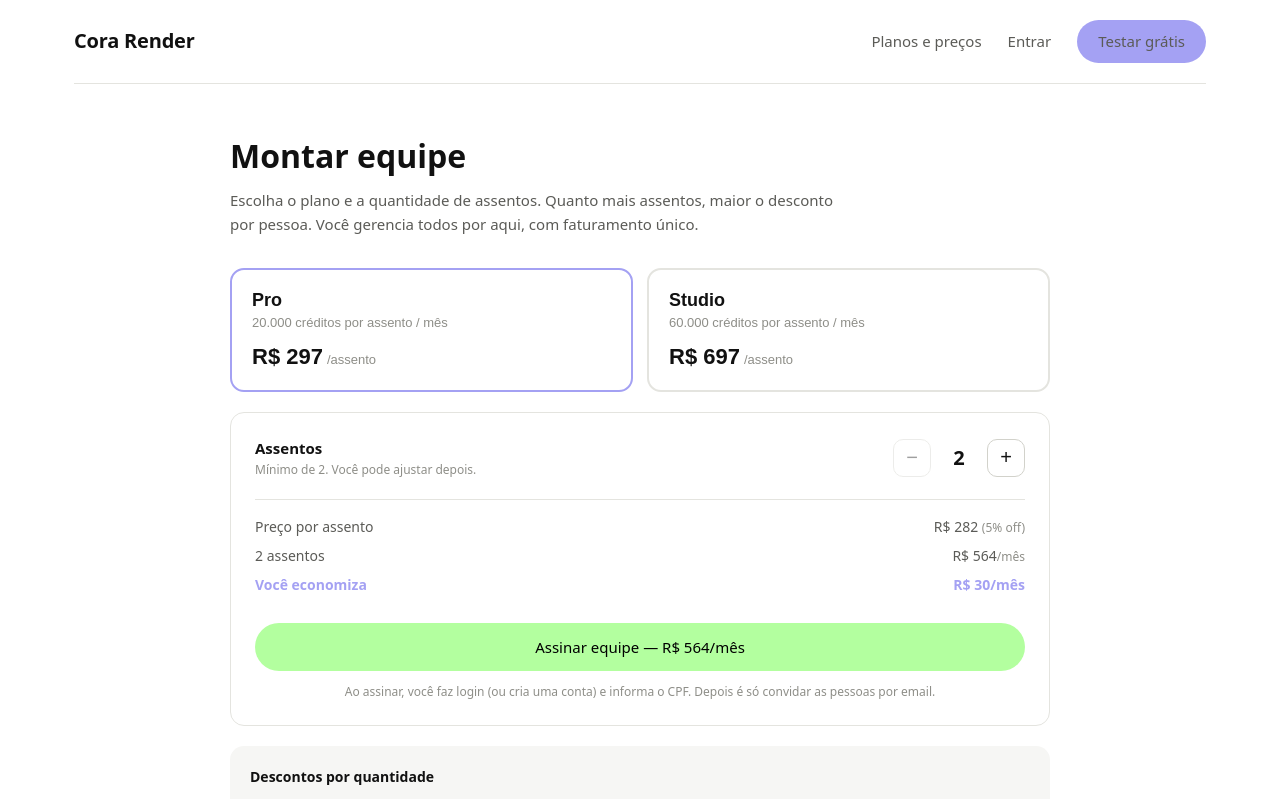
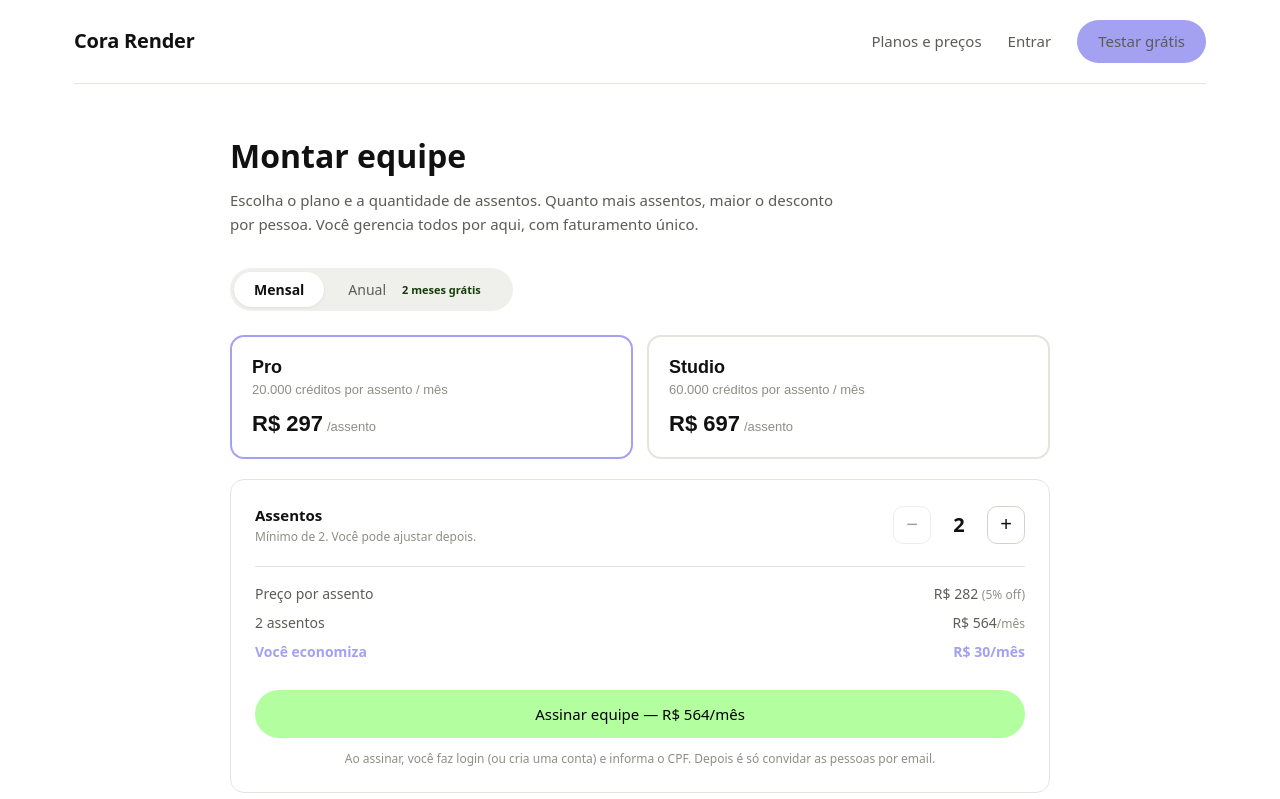
Before and after one commit to contato9barra7-cmd/cora-site, a Next.js app: page /teams in a window 1280 px wide. Shown: the top 799 px of the page. Built offline with nearby package versions, Linux system fonts and the light colour scheme.

Commit message:
Add files via upload

```diff
--- a/app/globals.css
+++ b/app/globals.css
@@ -910,3 +910,9 @@ table.custo thead td { font-weight: 600; color: var(--ink3) !important; font-siz
 .admin-export-grupo { font-size: 11px; text-transform: uppercase; letter-spacing: .04em; color: var(--ink3); padding: 8px 10px 4px; }
 .admin-export-item { display: block; width: 100%; text-align: left; background: none; border: none; padding: 9px 10px; border-radius: 8px; font-size: 13px; color: var(--ink); cursor: pointer; font-family: inherit; }
 .admin-export-item:hover { background: var(--wash2); }
+
+/* Toggle mensal/anual do Teams */
+.tm-toggle { display: inline-flex; gap: 4px; background: var(--wash2); border-radius: 100px; padding: 4px; margin-bottom: 24px; }
+.tm-toggle-op { border: none; background: none; padding: 8px 20px; border-radius: 100px; font-size: 14px; color: var(--ink2); cursor: pointer; font-family: inherit; display: flex; align-items: center; gap: 8px; }
+.tm-toggle-op.ativo { background: var(--paper); color: var(--ink); font-weight: 600; box-shadow: 0 1px 3px rgba(0,0,0,.08); }
+.tm-toggle-tag { font-size: 11px; background: var(--accent); color: #143d0a; padding: 2px 8px; border-radius: 100px; font-weight: 600; }
--- a/app/teams/page.js
+++ b/app/teams/page.js
@@ -12,6 +12,7 @@ export default function Teams() {
   const router = useRouter();
   const [plano, setPlano] = useState('pro');
   const [assentos, setAssentos] = useState(2);
+  const [ciclo, setCiclo] = useState('mensal'); // mensal | anual
   const [erro, setErro] = useState('');
   const [modalCpf, setModalCpf] = useState(false);
   const [cpf, setCpf] = useState('');
@@ -25,6 +26,7 @@ export default function Teams() {
     if (pend && logada) {
       setPlano(pend.plano === 'studio' ? 'studio' : 'pro');
       setAssentos(Math.max(2, Math.min(100, pend.assentos || 2)));
+      if (pend.ciclo) setCiclo(pend.ciclo === 'anual' ? 'anual' : 'mensal');
       limparEquipePendente();
       // retoma o checkout (vai pedir CPF se precisar, ou abrir o pagamento)
       const guia = null;
@@ -33,7 +35,7 @@ export default function Teams() {
     // eslint-disable-next-line react-hooks/exhaustive-deps
   }, []);
 
-  const calc = calcularTeams(plano, assentos);
+  const calc = calcularTeams(plano, assentos, ciclo);
 
   function mudarAssentos(delta) {
     setAssentos((a) => Math.max(2, Math.min(100, a + delta)));
@@ -47,7 +49,7 @@ export default function Teams() {
   async function assinar(guia) {
     setErro('');
     try {
-      await iniciarCheckoutEquipe(plano, assentos, guia);
+      await iniciarCheckoutEquipe(plano, assentos, guia, ciclo);
     } catch (e) {
       if (e.precisaCpf) { setModalCpf(true); return; }
       if (e.jaTemEquipe) { setErro('Você já tem uma equipe ativa. Veja na página da sua equipe.'); return; }
@@ -91,6 +93,13 @@ export default function Teams() {
             Você gerencia todos por aqui, com faturamento único.
           </p>
 
+          <div className="tm-toggle">
+            <button className={'tm-toggle-op' + (ciclo === 'mensal' ? ' ativo' : '')} onClick={() => setCiclo('mensal')}>Mensal</button>
+            <button className={'tm-toggle-op' + (ciclo === 'anual' ? ' ativo' : '')} onClick={() => setCiclo('anual')}>
+              Anual <span className="tm-toggle-tag">2 meses grátis</span>
+            </button>
+          </div>
+
           <div className="tm-planos">
             <button
               className={'tm-plano' + (plano === 'pro' ? ' ativo' : '')}
@@ -98,7 +107,7 @@ export default function Teams() {
             >
               <div className="tm-plano-nome">Pro</div>
               <div className="tm-plano-desc">20.000 créditos por assento / mês</div>
-              <div className="tm-plano-preco">{brl(297)}<span>/assento</span></div>
+              <div className="tm-plano-preco">{brl(ciclo === 'anual' ? 2970 : 297)}<span>/assento{ciclo === 'anual' ? '/ano' : ''}</span></div>
             </button>
             <button
               className={'tm-plano' + (plano === 'studio' ? ' ativo' : '')}
@@ -106,7 +115,7 @@ export default function Teams() {
             >
               <div className="tm-plano-nome">Studio</div>
               <div className="tm-plano-desc">60.000 créditos por assento / mês</div>
-              <div className="tm-plano-preco">{brl(697)}<span>/assento</span></div>
+              <div className="tm-plano-preco">{brl(ciclo === 'anual' ? 6970 : 697)}<span>/assento{ciclo === 'anual' ? '/ano' : ''}</span></div>
             </button>
           </div>
 
@@ -130,18 +139,18 @@ export default function Teams() {
               </div>
               <div className="tm-resumo-linha">
                 <span>{assentos} assentos</span>
-                <span>{brl(calc.total)}<small>/mês</small></span>
+                <span>{brl(calc.total)}<small>/{ciclo === 'anual' ? 'ano' : 'mês'}</small></span>
               </div>
               {calc.economia > 0 && (
                 <div className="tm-resumo-linha tm-economia">
                   <span>Você economiza</span>
-                  <span>{brl(calc.economia)}/mês</span>
+                  <span>{brl(calc.economia)}/{ciclo === 'anual' ? 'ano' : 'mês'}</span>
                 </div>
               )}
             </div>
 
             <button className="btn btn--verde" style={{ width: '100%', marginTop: 20, padding: '13px' }} onClick={clicarAssinar}>
-              Assinar equipe — {brl(calc.total)}/mês
+              Assinar equipe — {brl(calc.total)}/{ciclo === 'anual' ? 'ano' : 'mês'}
             </button>
             {erro && <p className="tm-erro">{erro}</p>}
             <p className="tm-obs">
```
Also changed, not shown: lib/auth.js, lib/planos.js.
